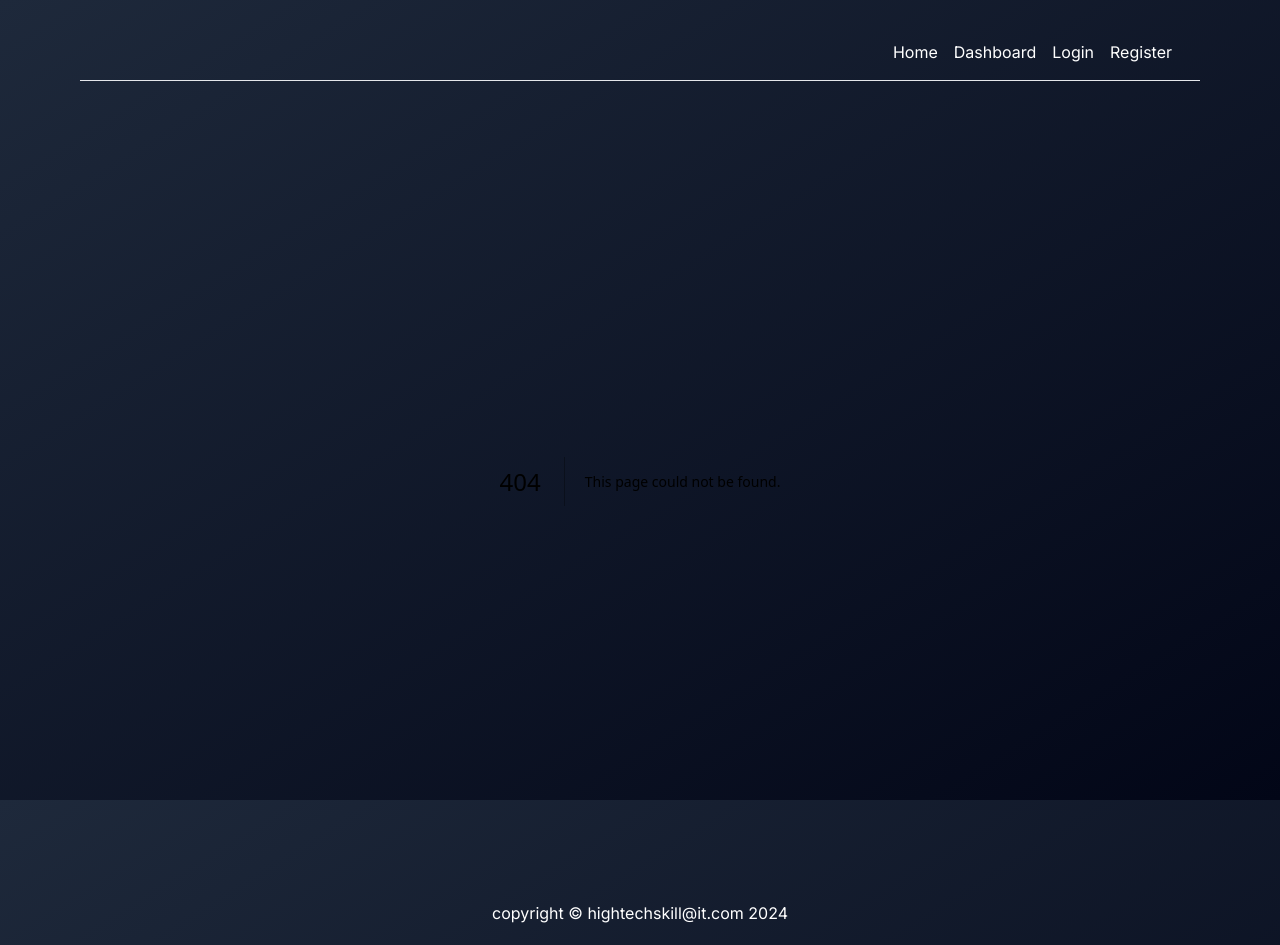
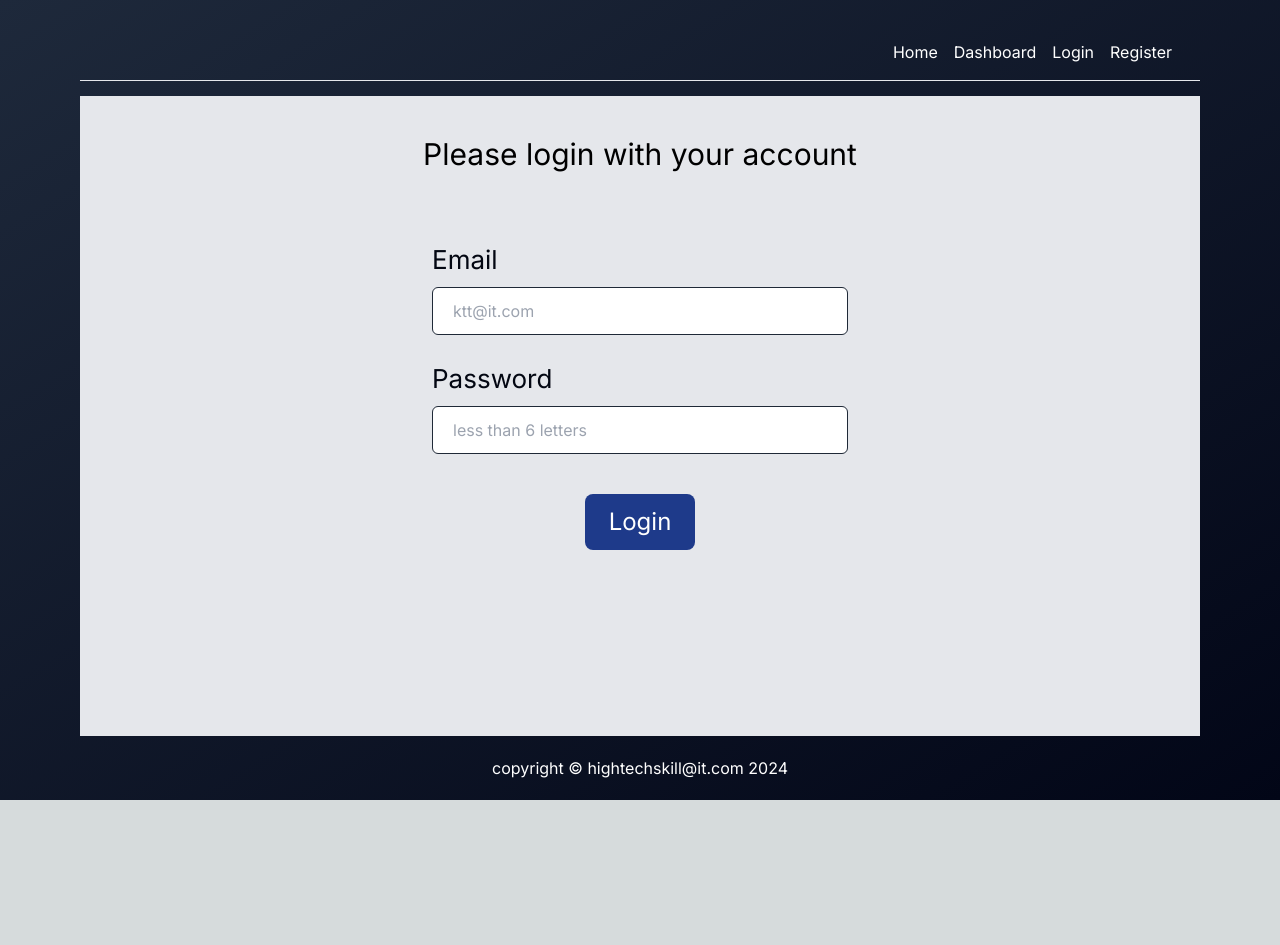
Before and after one commit to expertskill/Next-startup-for-user-auth, a Next.js app: page /login in a window 1280 px wide. Before the commit this address had no page. After the commit the page ends 800 px from the top, so only its background shows below. Built offline with nearby package versions, Linux system fonts and the light colour scheme.

Commit message:
feat: add login component

```diff
--- /dev/null
+++ b/src/app/(user)/login/page.tsx
@@ -0,0 +1,39 @@
+"use client";
+import React, { useState } from "react";
+import Input from "@/components/input/input";
+import Button from "@/components/button/button";
+import InputBox from "@/components/input/InputBox";
+
+
+const page = () => {
+  const [email, setEmail] = useState("");
+  const [password, setPassword] = useState("");
+  const [errors, setErrors]=useState('')
+
+  const user = {
+    email: email,
+    password: password,
+  };
+
+  const handleLogin =()=> {
+
+  }
+
+
+
+  return (
+    <div className="bg-gray-200 h-[80vh] flex flex-col items-center p-10">
+      <h1 className="text-3xl">Please login with your account</h1>
+      <div className="w-2/5">
+        <p className=" h-5 mt-6 text-red-600 text-center">{errors}</p>
+        <Input name = "Email" type="text" value={email} onChange={setEmail} placeholder="ktt@it.com"/>
+        <Input name = "Password" type={'password'} value={password} onChange={setPassword} placeholder="less than 6 letters"/>
+      </div>
+      <div className="mt-10">
+        <Button name ='Login' onClick={handleLogin}/>
+      </div>
+    </div>
+  );
+};
+
+export default page;
--- /dev/null
+++ b/src/components/input/InputBox.tsx
@@ -0,0 +1,38 @@
+import React from "react";
+
+const InputBox = ({
+  boxName,
+  type,
+  placeholder,
+  name,
+  value,
+  onChange,
+  required,
+}: {
+  boxName: string,
+  type: string;
+  placeholder: string;
+  name: string;
+  value: any;
+  onChange: any;
+  required: boolean;
+}) => {
+  return (
+    <div>
+      <div className="flex items-center">
+        <p className="text-white text-xl w-[160px]">{boxName}:</p>
+        <input
+          className="h-12 p-5 border-[0.5px] border-gray-800 rounded-md w-full"
+          type={type}
+          placeholder={placeholder}
+          name={name}
+          value={value}
+          onChange={e => onChange(e.target.value)}
+          required={required}
+        />
+      </div>
+    </div>
+  );
+};
+
+export default InputBox;
```
